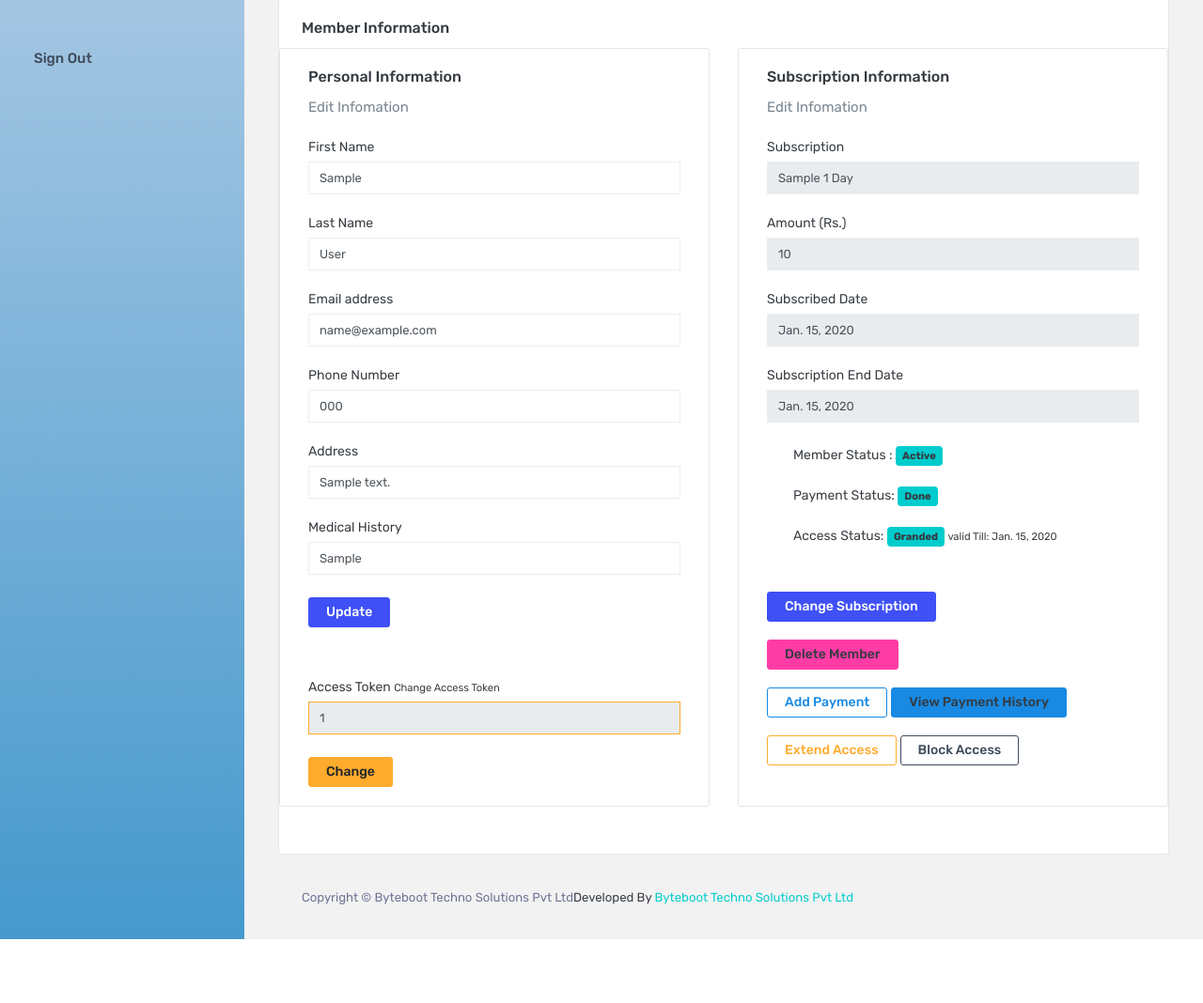
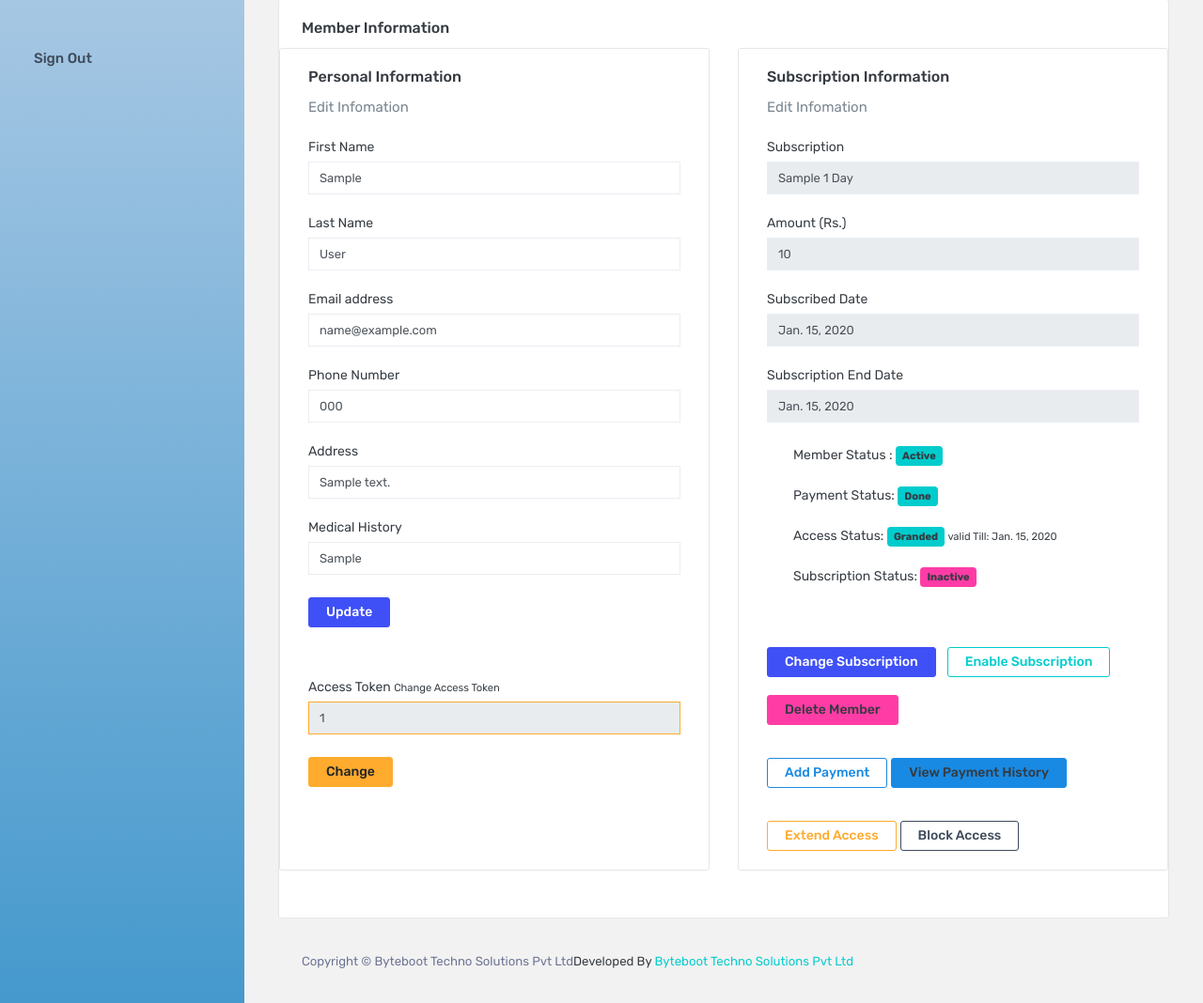
Before and after one commit to pramodthundathil/gym_bot_empr, a Django app: page /members/MembersSingleView/1 in a window 1280 px wide. Shown: the part 703-1771 px from the top of the page at 94% size. Before the commit the page ends 1703 px from the top, so only its background shows below. Run offline with Django 3.2, Linux system fonts and the light colour scheme; a user stored in the database is signed in; tables that the repository leaves empty hold one stand-in row (values such as "Sample post"); grey boxes marked "Sample" are stand-in pictures; some libraries are stand-ins or nearby versions.

Commit message:
added subscription disable

```diff
--- a/Members/models.py
+++ b/Members/models.py
@@ -82,6 +82,8 @@ class Subscription(models.Model):
     Payment_Status = models.BooleanField(default=False)
     partial_payment = models.BooleanField(default=False)
 
+    sub_disable = models.BooleanField(default=False)
+
 
     def __str__(self):
         return str(self.Type_Of_Subscription) + " " + str(self.Period_Of_Subscription)
--- a/Members/urls.py
+++ b/Members/urls.py
@@ -46,6 +46,7 @@ urlpatterns = [
 
 
     path("FeePendingMembers",views.FeePendingMembers,name="FeePendingMembers"),
+    path("Disable_enable_subscription/<int:pk>",views.Disable_enable_subscription,name="Disable_enable_subscription"),
 
     path("make_balance_payment/<int:pk>",views.make_balance_payment,name="make_balance_payment"),
     path("get_balance_receipt/<int:pk>",views.get_balance_receipt,name="get_balance_receipt"),
--- a/Members/views.py
+++ b/Members/views.py
@@ -476,7 +476,7 @@ def AddNewPayment(request):
             try:
                 mid = request.POST["member"]
                 messages.error(request, "This member Has no subscription Please add subscription to make Payment ")
-                return redirect(MembersSingleView, pk = mid)
+                return redirect(ChangeSubscription, pk = member.id)
             except:
                 messages.error(request, "Member is not exists")
                 return redirect("Payments")
@@ -927,9 +927,23 @@ def AllPayments(request):
 
 @login_required(login_url='SignIn')
 def FeePendingMembers(request):
-    subscribers = Subscription.objects.all()
+    subscribers = Subscription.objects.filter(sub_disable = False)
 
     return render(request,"feependingmembers.html",{"subscribers":subscribers})
+
+
+
+@login_required(login_url='SignIn')
+def Disable_enable_subscription(request, pk):
+    sub = Subscription.objects.get(id = pk)
+    if sub.sub_disable == True:
+        sub.sub_disable = False
+    else:
+        sub.sub_disable = True
+    sub.save()
+
+    messages.info(request,"subscription status changed...")
+    return redirect("MembersSingleView", pk = sub.Member.id)
 # Reports generation
 
 @login_required(login_url='SignIn')
--- a/templates/memberssingleview.html
+++ b/templates/memberssingleview.html
@@ -84,7 +84,7 @@
 
               {% else %}
               <div class="survey-img mb-lg-3" src="" alt=""
-              style="width:60%;height:200px;display:block;margin:auto;object-fit:contain">No ID Available</div>
+                style="width:60%;height:200px;display:block;margin:auto;object-fit:contain">No ID Available</div>
 
               {% endif %}
             </div>
@@ -283,17 +283,31 @@
                               Expied on: {{access.Validity_Date}}
                             </small>
                             {% endif %}
+                            <br><br>
+                            Subscription Status: {% if subscription.sub_disable == False %}
+                            <span class="badge bg-success">Active</span>{% else %}
+                            <span class="badge bg-danger">Inactive</span>
+                            {% endif %}
 
                         </div>
                         <br><br>
-                        <a href="{%url 'ChangeSubscription' member.id %}" class="btn btn-primary mr-2 text-white">Change
-                          Subscription </a><br><br>
+                        <a href="{%url 'ChangeSubscription' member.id %}" class=" mt-3 btn btn-primary mr-2 text-white">Change
+                          Subscription </a>
+
+
+                        {% if subscription.sub_disable == False %}
+                        <a href="{%url 'Disable_enable_subscription' subscription.id %}" class=" mt-3 btn btn-outline-danger mr-2">
+                          Disable Subscription </a><br><br>
+                        {% else %}
+                        <a href="{%url 'Disable_enable_subscription' subscription.id %}" class="mt-3 btn btn-outline-success mr-2 ">
+                          Enable Subscription </a><br><br>
+                        {% endif %}
                         <a data-bs-toggle="modal" data-bs-target="#staticBackdrop" class="btn btn-danger">Delete
                           Member</a>
                         <br><br>
-                        <a href="{%url 'AddNewPaymentFromMember' member.id %}" class="btn btn-outline-info">Add
+                        <a href="{%url 'AddNewPaymentFromMember' member.id %}" class=" mt-3 btn btn-outline-info">Add
                           Payment</a>
-                        <a data-bs-toggle="modal" data-bs-target="#staticBackdrop10" class="btn btn-info">View Payment
+                        <a data-bs-toggle="modal" data-bs-target="#staticBackdrop10" class="mt-3 btn btn-info">View Payment
                           History</a>
                         <!-- Subscription Chnage Model start  -->
 
@@ -394,7 +408,8 @@
                                                   <a href="{%url 'ReceiptGenerate' i.id %}" target="_blank"
                                                     class="btn btn-outline-warning">Get Receipt</a>
 
-                                                  <a href="{%url 'DeletePayment' i.id %}" onclick="return confirm('Are you want to delete ?')" title="delete"
+                                                  <a href="{%url 'DeletePayment' i.id %}"
+                                                    onclick="return confirm('Are you want to delete ?')" title="delete"
                                                     class="btn btn-outline-danger btn-sm"><i class="mdi mdi-delete"
                                                       style="font-size: 15px;"></i></a>
                                                   {% if request.user.groups.all.0.name == "admin" %}
@@ -473,9 +488,9 @@
                           </div>
                         </div>
                         <br><br>
-                        <a href="{%url 'ExtendAccessToGate' member.id %}" class="btn btn-outline-warning">Extend
+                        <a href="{%url 'ExtendAccessToGate' member.id %}" class="mt-3 btn btn-outline-warning">Extend
                           Access</a>
-                        <a href="{%url 'BlockAccess' member.id %}" class="btn btn-outline-dark">Block Access</a>
+                        <a href="{%url 'BlockAccess' member.id %}" class="mt-3 btn btn-outline-dark">Block Access</a>
 
 
                       </form>
@@ -490,7 +505,8 @@
       </div>
       <footer class="footer">
         <div class="d-sm-flex justify-content-center justify-content-sm-between">
-          <span class="text-muted d-block text-center text-sm-left d-sm-inline-block">Copyright © Byteboot Techno Solutions Pvt Ltd</span>
+          <span class="text-muted d-block text-center text-sm-left d-sm-inline-block">Copyright © Byteboot Techno
+            Solutions Pvt Ltd</span>
           <span class="float-none float-sm-right d-block mt-1 mt-sm-0 text-center"> Developed By <a
               href="https://reddefend.ae/" target="_blank">Byteboot Techno Solutions Pvt Ltd</a></span>
         </div>
```
Also changed, not shown: Members/migrations/0019_subscription_sub_disable.py (added), db__.sqlite3 (added).
